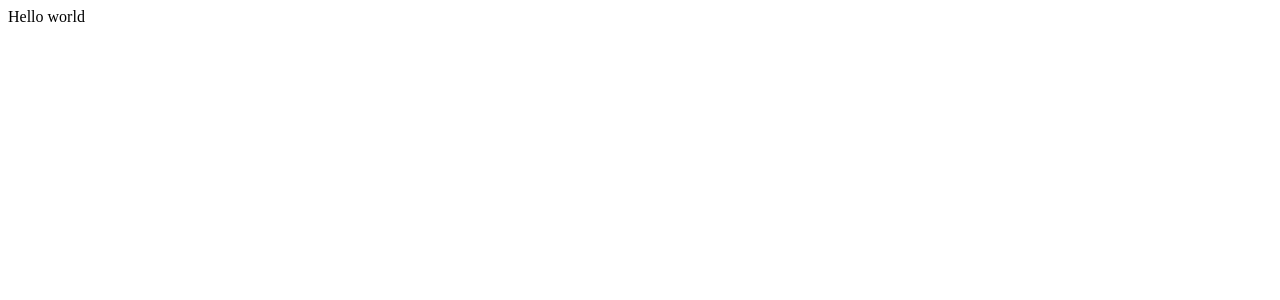
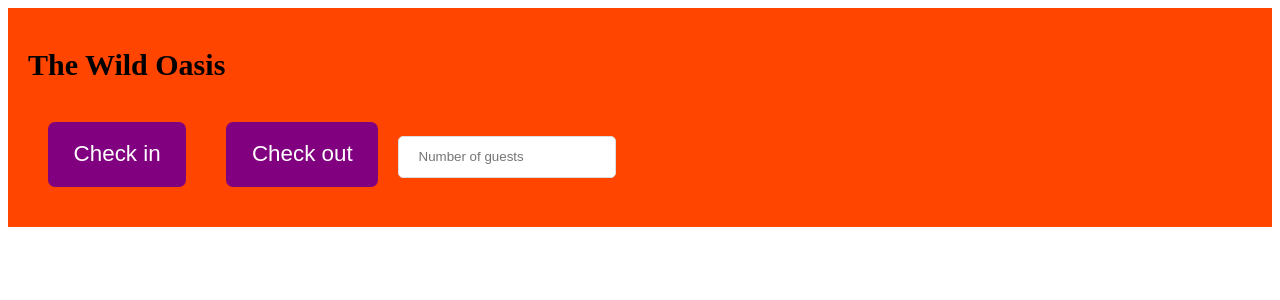
Before and after one commit to DmitryPolyakov1985/wild-oasis, a React (Vite) app: page / in a window 1280 px wide. Shown: the top 300 px of the page. Built offline with nearby package versions, Linux system fonts and the light colour scheme.

Commit message:
installed styled components, tested some styles

```diff
--- a/package.json
+++ b/package.json
@@ -11,7 +11,8 @@
   },
   "dependencies": {
     "react": "^18.2.0",
-    "react-dom": "^18.2.0"
+    "react-dom": "^18.2.0",
+    "styled-components": "^6.1.17"
   },
   "devDependencies": {
     "@types/react": "^18.2.15",
--- a/src/App.jsx
+++ b/src/App.jsx
@@ -1,5 +1,42 @@
+import { styled } from "styled-components";
+
+const H1 = styled.h1`
+  font-size: 30px;
+  font-weight: 600;
+`;
+
+const Button = styled.button`
+  font-size: 1.4rem;
+  padding: 1.2rem 1.6rem;
+  font-weight: 500;
+  border: none;
+  border-radius: 7px;
+  background-color: purple;
+  color: white;
+  cursor: pointer;
+  margin: 20px;
+`;
+
+const Input = styled.input`
+  border: 1px solid #ddd;
+  border-radius: 5px;
+  padding: 0.8rem 1.2rem;
+`;
+
+const StyledApp = styled.div`
+  background-color: orangered;
+  padding: 20px;
+`;
+
 function App() {
-  return <div>Hello world</div>;
+  return (
+    <StyledApp>
+      <H1>The Wild Oasis</H1>
+      <Button onClick={() => alert("Check in")}>Check in</Button>
+      <Button onClick={() => alert("Check out")}>Check out</Button>
+      <Input type="number" placeholder="Number of guests"></Input>
+    </StyledApp>
+  );
 }
 
 export default App;
```
Also changed, not shown: 1 other file (tests, documents, lock files or other folders).
